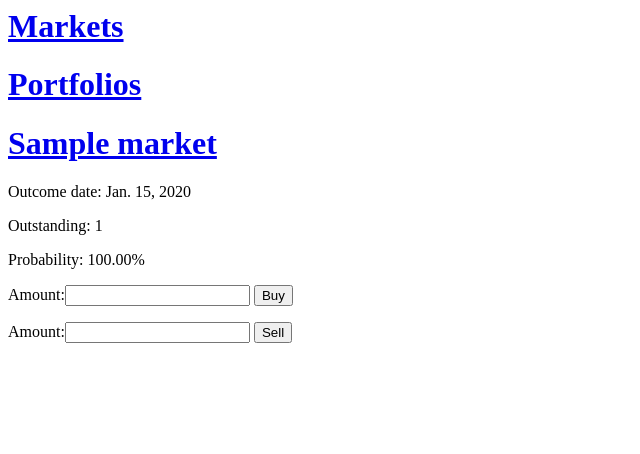
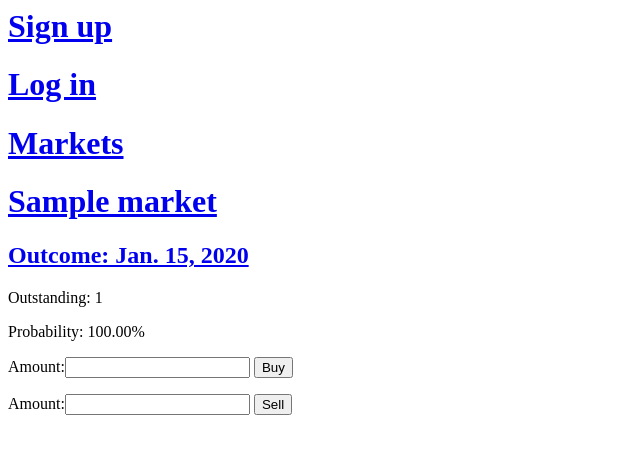
Before and after one commit to nchashch/completion_pmarket_web, a Django app: page /outcome?pk=1 in a window 1280 px wide. Shown: the top 454 px of the page, without its empty margins (0-640 px from the left). Run offline with Django 3.2, Linux system fonts and the light colour scheme; tables that the repository leaves empty hold one stand-in row (values such as "Sample post").

Commit message:
Improve interface
* Now it is possible to sign up, log in, and log out
* Refactor templates

```diff
--- /dev/null
+++ b/completion_pmarket/templates/base.html
@@ -0,0 +1,14 @@
+{% if user.is_authenticated %}
+<h1><a href="/portfolio">Portfolio</a></h1>
+<p><a href="/logout">Log out</a></p>
+{% else %}
+<h1><a href="/signup">Sign up</a></h1>
+<h1><a href="/login">Log in</a></h1>
+{% endif %}
+<h1><a href="/">Markets</a></h1>
+{% if market %}
+<h1><a href="/market?pk={{ market.pk }}">{{ market.name }}</a></h1>
+{% endif %}
+{% if outcome %}
+<h2><a href="/outcome?pk={{ outcome.pk }}">Outcome: {{ outcome.outcome_date }}</a></h2>
+{% endif %}
--- a/completion_pmarket/templates/index.html
+++ b/completion_pmarket/templates/index.html
@@ -1,5 +1,4 @@
-<h1>Markets</h1>
-<h1><a href="/portfolio">Portfolios</a></h1>
+{% include 'base.html' %}
 {% if markets_list %}
     <ul>
     {% for market in markets_list %}
--- a/completion_pmarket/templates/market.html
+++ b/completion_pmarket/templates/market.html
@@ -1,7 +1,5 @@
-<h1><a href="/">Markets</a></h1>
-<h1><a href="/portfolio">Portfolios</a></h1>
+{% include 'base.html' %}
 {% if outcomes_list %}
-    <h1>{{ market.name }}</h1>
     <p>b: {{ market.b }}</p>
     <p>Number of outcomes: {{ market.number_of_outcomes }}</p>
     <p>Start date: {{ market.start_date }}</p>
--- a/completion_pmarket/templates/order.html
+++ b/completion_pmarket/templates/order.html
@@ -1,8 +1,4 @@
-<h1><a href="/">Markets</a></h1>
-<h1><a href="/portfolio">Portfolios</a></h1>
-<h1><a href="/market?pk={{ market.pk }}">{{ market.name }}</a></h1>
-<h2><a href="/outcome?pk={{ outcome.pk }}">Outcome: {{ outcome.outcome_date }}</a></h2>
-<!-- <h1><a href="/market?pk={{ outcome.market.pk }}"> {{ outcome.market.name }}</a></h1> -->
+{% include 'base.html' %}
 <p>{{ operation }} {{ amount }} of {{ outcome.outcome_date }} for ${{ cost|floatformat:2 }} in market {{ market.name }} at {{ datetime }}.</p>
 <p>Old probability: {{ outcome.old_percent|floatformat:2 }}%</p>
 <p>New probability: {{ outcome.new_percent|floatformat:2 }}%</p>
--- a/completion_pmarket/templates/outcome.html
+++ b/completion_pmarket/templates/outcome.html
@@ -1,9 +1,5 @@
-<h1><a href="/">Markets</a></h1>
-<h1><a href="/portfolio">Portfolios</a></h1>
+{% include 'base.html' %}
 {% if outcome %}
-
-    <h1><a href="/market?pk={{ outcome.market.pk }}"> {{ outcome.market.name }}</a></h1>
-    <h>Outcome date: {{ outcome.outcome_date }}</p>
     <p>Outstanding: {{ outcome.outstanding }}</p>
     <p>Probability: {{ outcome.percent|floatformat:2 }}%</p>
     <form action="/order", method="post">
--- a/completion_pmarket/templates/portfolio.html
+++ b/completion_pmarket/templates/portfolio.html
@@ -1,5 +1,4 @@
-<h1><a href="/">Markets</a></h1>
-<h1>Portfolios</h1>
+{% include 'base.html' %}
 {% if portfolio %}
 <p>Portfolio: {{ portfolio.name }}</p>
 <p>Owner: {{ portfolio.user.username }}</p>
--- a/completion_pmarket/templates/position.html
+++ b/completion_pmarket/templates/position.html
@@ -1,5 +1,4 @@
-<h1><a href="/">Markets</a></h1>
-<h1><a href="/portfolio">Portfolios</a></h1>
+{% include 'base.html' %}
 <p>
     Outcome:
     <a href="/outcome?pk={{ position.outcome.pk }}">
--- a/completion_pmarket/templates/signup.html
+++ b/completion_pmarket/templates/signup.html
@@ -1,3 +1,4 @@
+{% include 'base.html' %}
 <form method="post">
     {% csrf_token %}
 
--- a/completion_pmarket/urls.py
+++ b/completion_pmarket/urls.py
@@ -11,4 +11,5 @@ urlpatterns = [
     path('position', views.position, name='position'),
     path('signup', views.signup, name='signup'),
     path('login', views.login_user, name='login'),
+    path('logout', views.logout_user, name='logout'),
 ]
--- a/completion_pmarket/views.py
+++ b/completion_pmarket/views.py
@@ -1,6 +1,6 @@
 import math
 import django
-from django.contrib.auth import authenticate, login
+from django.contrib.auth import authenticate, login, logout
 from django.contrib.auth.forms import UserCreationForm
 from django.contrib.auth.models import User
 from django.shortcuts import render, redirect
@@ -207,10 +207,15 @@ def signup(request):
             portfolio.name = user.username + '_portfolio'
             portfolio.cash = 0
             portfolio.save()
-            return redirect('login')
+            login(request, user)
+            return redirect('/')
     else:
         f = UserCreationForm()
     context = {
         "form": f,
     }
     return HttpResponse(template.render(context, request))
+
+def logout_user(request):
+    logout(request)
+    return redirect('/')
```
Also changed, not shown: completion_pmarket/templates/login.html (+7 -2 lines).
